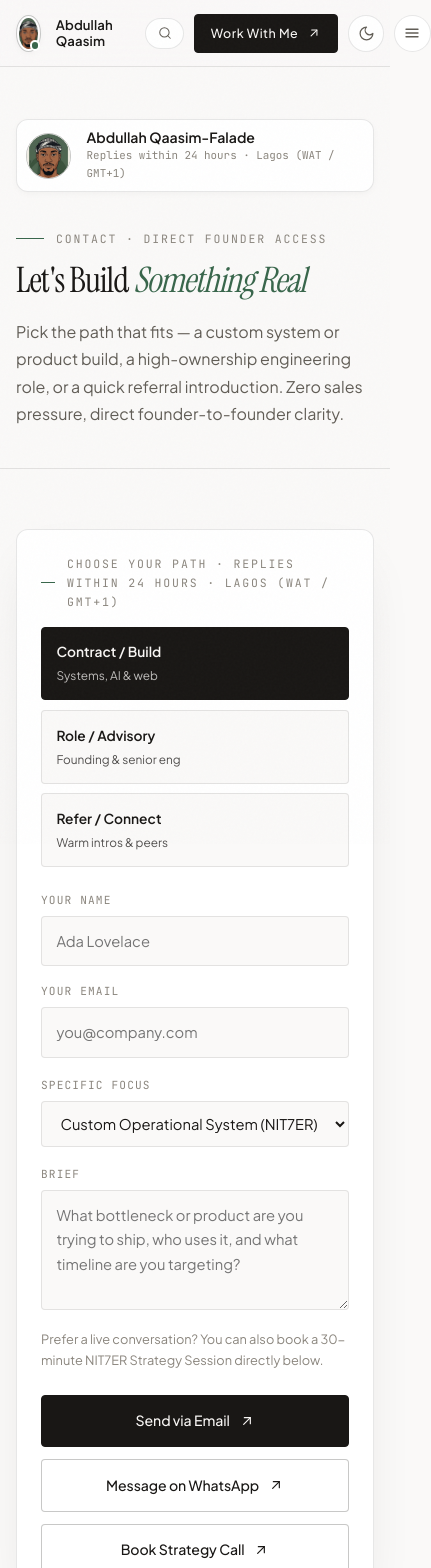
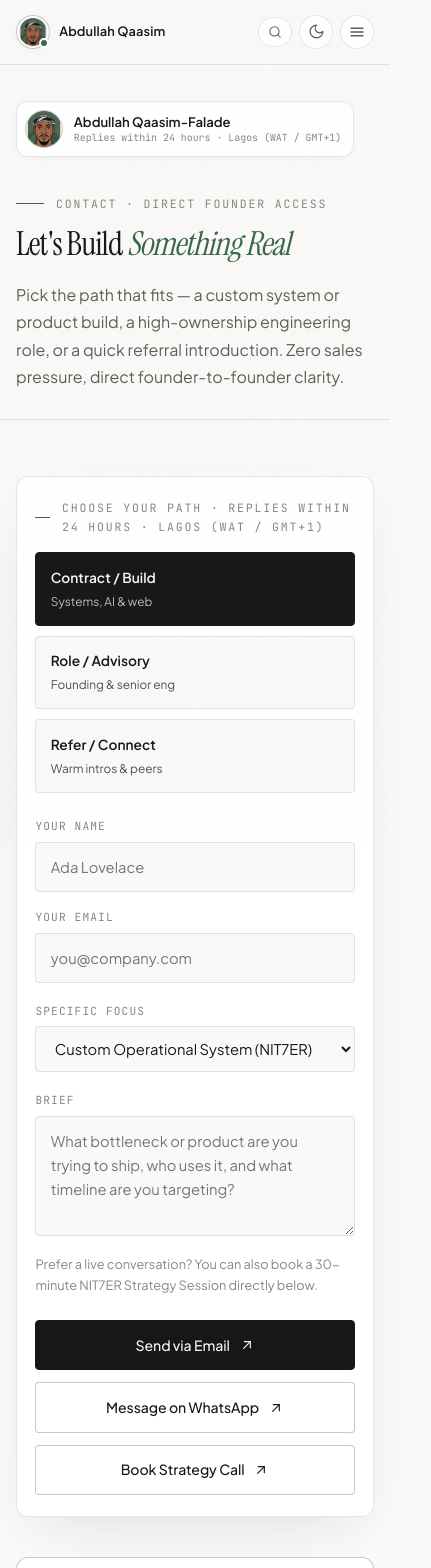
Before and after one commit to Alqaasimee-jr2/Abdullahs-Portfolio, a Next.js app: page /contact in a window 390 px wide. Shown: the top 1568 px of the page, 431 px wide, since content can reach past the window. Built offline with nearby package versions, Linux system fonts and the light colour scheme.

Commit message:
All-element responsiveness across 320px-4K: navbar, command palette, cards, poem, book, archive, and overflow safeguards

```diff
--- a/src/app/globals.css
+++ b/src/app/globals.css
@@ -3286,15 +3286,144 @@ a:hover .icon-arrow {
   }
 }
 
+.nav-cta-btn {
+  padding: 0.52rem 1rem;
+  font-size: 0.78rem;
+  letter-spacing: 0.04em;
+}
+
+/* Global element-level overflow & fluid media safeguards */
+main,
+section,
+article,
+aside,
+header,
+footer,
+div,
+figure,
+blockquote {
+  max-width: 100%;
+}
+
+p,
+h1,
+h2,
+h3,
+h4,
+li,
+a,
+span,
+figcaption {
+  overflow-wrap: break-word;
+}
+
+@media (max-width: 640px) {
+  .nav-cta-btn {
+    padding: 0.46rem 0.75rem;
+    font-size: 0.74rem;
+  }
+
+  .literary-grid {
+    grid-template-columns: 1fr;
+  }
+
+  .book-feature {
+    grid-template-columns: 1fr;
+    padding: 1.5rem 1.25rem;
+    gap: 1.35rem;
+  }
+
+  .book-cover {
+    max-width: 190px;
+    margin-inline: auto;
+  }
+
+  .book-title {
+    font-size: clamp(1.65rem, 6.8vw, 2.2rem);
+  }
+
+  .venture-card,
+  .track-card,
+  .discipline-card,
+  .process-card,
+  .contact-form-card,
+  .referral-card,
+  .case-sidebar-card,
+  .home-cta-band {
+    padding: 1.35rem 1.15rem;
+  }
+
+  .venture-name {
+    font-size: clamp(1.75rem, 7vw, 2.3rem);
+  }
+
+  .about-lead {
+    font-size: clamp(1.5rem, 6vw, 2rem);
+  }
+
+  .section-title {
+    font-size: clamp(1.95rem, 7.5vw, 2.75rem);
+  }
+
+  .cmd-backdrop {
+    padding: 1rem 0.65rem;
+    align-items: flex-start;
+  }
+
+  .cmd-panel {
+    width: 100%;
+    border-radius: var(--radius-md);
+  }
+
+  .cmd-results {
+    max-height: 68vh;
+  }
+
+  .cmd-item {
+    padding: 0.65rem 0.7rem;
+  }
+
+  .breadcrumb-row {
+    flex-direction: column;
+    align-items: flex-start;
+    gap: 0.45rem;
+  }
+
+  .point-top-row,
+  .point-bottom-row {
+    flex-direction: column;
+    align-items: flex-start;
+    gap: 0.65rem;
+  }
+
+  .carousel-bottom-bar {
+    flex-direction: column;
+    align-items: stretch;
+  }
+
+  .carousel-dots {
+    justify-content: center;
+  }
+
+  .carousel-bottom-bar .btn {
+    width: 100%;
+  }
+}
+
 @media (max-width: 480px) {
   :root {
     --gutter: 1rem;
-    --section-space: 3.75rem;
+    --section-space: 3.5rem;
   }
 
   .navbar-inner {
-    height: 4.15rem;
-    gap: 0.65rem;
+    height: 4rem;
+    gap: 0.45rem;
+  }
+
+  .brand-mark {
+    gap: 0.55rem;
+    min-width: 0;
   }
 
   .brand-clock {
@@ -3302,18 +3431,47 @@ a:hover .icon-arrow {
   }
 
   .brand-name {
-    font-size: 0.82rem;
+    font-size: 0.8rem;
+    white-space: nowrap;
+    overflow: hidden;
+    text-overflow: ellipsis;
   }
 
   .avatar-ring {
-    width: 2.3rem;
-    height: 2.3rem;
+    width: 2.15rem;
+    height: 2.15rem;
+    flex-shrink: 0;
+  }
+
+  .nav-actions {
+    gap: 0.4rem;
+    flex-shrink: 0;
+  }
+
+  .nav-cta-btn {
+    display: none;
+  }
+
+  .theme-toggle,
+  .mobile-menu-btn {
+    width: 2.15rem;
+    height: 2.15rem;
+  }
+
+  .cmd-trigger-btn {
+    padding: 0.45rem 0.58rem;
+  }
+
+  .btn {
+    white-space: normal;
+    text-align: center;
+    padding: 0.78rem 1.15rem;
   }
 
   .hero-poster {
     min-height: auto;
-    padding-top: 1.15rem;
-    padding-bottom: 2.5rem;
+    padding-top: 1rem;
+    padding-bottom: 2.25rem;
   }
 
   .hero-poster-top {
@@ -3323,37 +3481,37 @@ a:hover .icon-arrow {
   }
 
   .hero-poster-meta {
-    font-size: 0.62rem;
-    letter-spacing: 0.14em;
+    font-size: 0.6rem;
+    letter-spacing: 0.12em;
   }
 
   .hero-poster-center {
-    padding-block: 1.75rem;
+    padding-block: 1.5rem;
   }
 
   .hero-poster-stage {
     min-height: auto;
-    gap: 1.65rem;
+    gap: 1.5rem;
   }
 
   .hero-poster-x {
-    width: min(76vw, 260px);
-    height: min(76vw, 260px);
+    width: min(74vw, 245px);
+    height: min(74vw, 245px);
   }
 
   .hero-poster-portrait {
-    width: min(58vw, 210px);
+    width: min(56vw, 200px);
     border-width: 4px;
   }
 
   .hero-poster-name {
-    font-size: 1.08rem;
-    letter-spacing: 0.14em;
+    font-size: 1.02rem;
+    letter-spacing: 0.12em;
   }
 
   .hero-poster-role {
-    font-size: 0.64rem;
-    letter-spacing: 0.13em;
+    font-size: 0.62rem;
+    letter-spacing: 0.11em;
   }
 
   .hero-poster-actions {
@@ -3365,8 +3523,26 @@ a:hover .icon-arrow {
     width: 100%;
   }
 
+  .hero-poster-bottom {
+    flex-direction: column;
+    align-items: flex-start;
+    gap: 0.75rem;
+  }
+
+  .hero-poster-scroll {
+    display: none;
+  }
+
+  .proof-cell {
+    padding: 1.15rem 1.15rem;
+  }
+
+  .proof-value {
+    font-size: 1.75rem;
+  }
+
   .carousel-card {
-    flex: 0 0 min(82vw, 295px);
+    flex: 0 0 min(84vw, 290px);
   }
 
   .carousel-top-bar {
@@ -3378,8 +3554,20 @@ a:hover .icon-arrow {
     justify-content: space-between;
   }
 
+  .story-card-head {
+    padding: 1.25rem 1rem 0.95rem;
+  }
+
+  .story-card-title {
+    font-size: 1.45rem;
+  }
+
+  .point-hero {
+    min-height: auto;
+  }
+
   .point-x-mask {
-    width: min(78vw, 260px);
+    width: min(76vw, 250px);
   }
 
   .point-portal-strip {
@@ -3402,45 +3590,109 @@ a:hover .icon-arrow {
 
   .archive-row,
   .archive-row-rich {
-    grid-template-columns: 3.2rem minmax(0, 1fr) auto;
-    padding: 1rem 0.35rem;
+    grid-template-columns: 3.1rem minmax(0, 1fr) auto;
+    padding: 0.95rem 0.25rem;
+    gap: 0.65rem;
   }
 
   .archive-num {
     display: none;
   }
 
+  .archive-title {
+    font-size: 0.96rem;
+  }
+
+  .archive-sub {
+    font-size: 0.76rem;
+  }
+
   .essay-row {
     grid-template-columns: 1fr;
-    gap: 0.5rem;
-    padding: 1.35rem 0.35rem;
+    gap: 0.45rem;
+    padding: 1.25rem 0.25rem;
   }
 
   .essay-num {
     padding-top: 0;
   }
 
+  .essay-title {
+    font-size: 1.35rem;
+  }
+
   .essay-read {
     grid-column: 1;
   }
 
   .poem-feature {
-    padding: 1.5rem 1.2rem;
+    padding: 1.35rem 1.05rem;
+    margin-bottom: 2.25rem;
   }
 
   .poem-lines {
-    font-size: 1.18rem;
+    font-size: 1.12rem;
+  }
+
+  .poem-caption {
+    flex-direction: column;
+    align-items: flex-start;
+    gap: 0.55rem;
+  }
+
+  .literary-card {
+    padding: 1.2rem;
+  }
+
+  .literary-title {
+    font-size: 1.35rem;
+  }
+
+  .page-hero {
+    padding-top: 2.25rem;
+    padding-bottom: 1.75rem;
   }
 
   .page-hero-title {
-    font-size: clamp(2.15rem, 9vw, 2.85rem);
+    font-size: clamp(2rem, 8.5vw, 2.65rem);
+  }
+
+  .about-ruliou-hero {
+    min-height: auto;
+  }
+
+  .about-ruliou-sky {
+    padding-top: 2.25rem;
+    padding-bottom: 2rem;
+  }
+
+  .about-ruliou-horizon {
+    height: 210px;
   }
 
   .author-presence-strip {
     max-width: 100%;
     border-radius: var(--radius-md);
-  }
-
+    padding: 0.5rem 0.75rem 0.5rem 0.5rem;
+    gap: 0.65rem;
+  }
+
+  .author-presence-avatar {
+    width: 2.4rem;
+    height: 2.4rem;
+    flex-shrink: 0;
+  }
+
+  .author-presence-name {
+    font-size: 0.82rem;
+  }
+
+  .author-presence-meta {
+    font-size: 0.62rem;
+    line-height: 1.35;
+  }
+
+  .referral-card #copy-referral-btn,
   .form-actions .btn,
   .visual-links .btn {
     width: 100%;
@@ -3449,6 +3701,11 @@ a:hover .icon-arrow {
   .footer-inner {
     flex-direction: column;
     align-items: flex-start;
+  }
+
+  .footer-coords {
+    font-size: 0.68rem;
+    line-height: 1.5;
   }
 }
 
--- a/src/components/Navbar.tsx
+++ b/src/components/Navbar.tsx
@@ -129,12 +129,7 @@ export default function Navbar({
           <Link
             href="/contact"
             id="nav-cta-contact"
-            className="btn btn-primary"
-            style={{
-              padding: "0.52rem 1rem",
-              fontSize: "0.78rem",
-              letterSpacing: "0.04em",
-            }}
+            className="btn btn-primary nav-cta-btn"
           >
             Work With Me
             <ArrowUpRightIcon size={14} />
```
